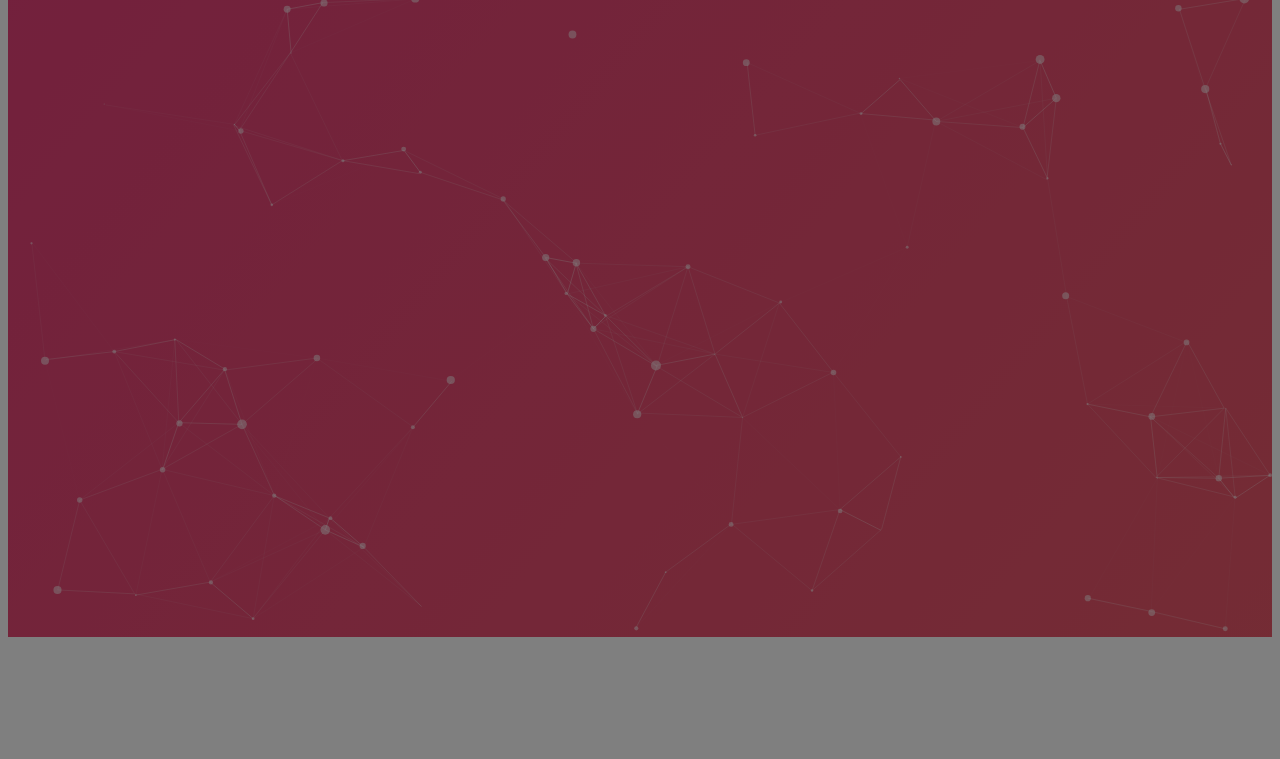
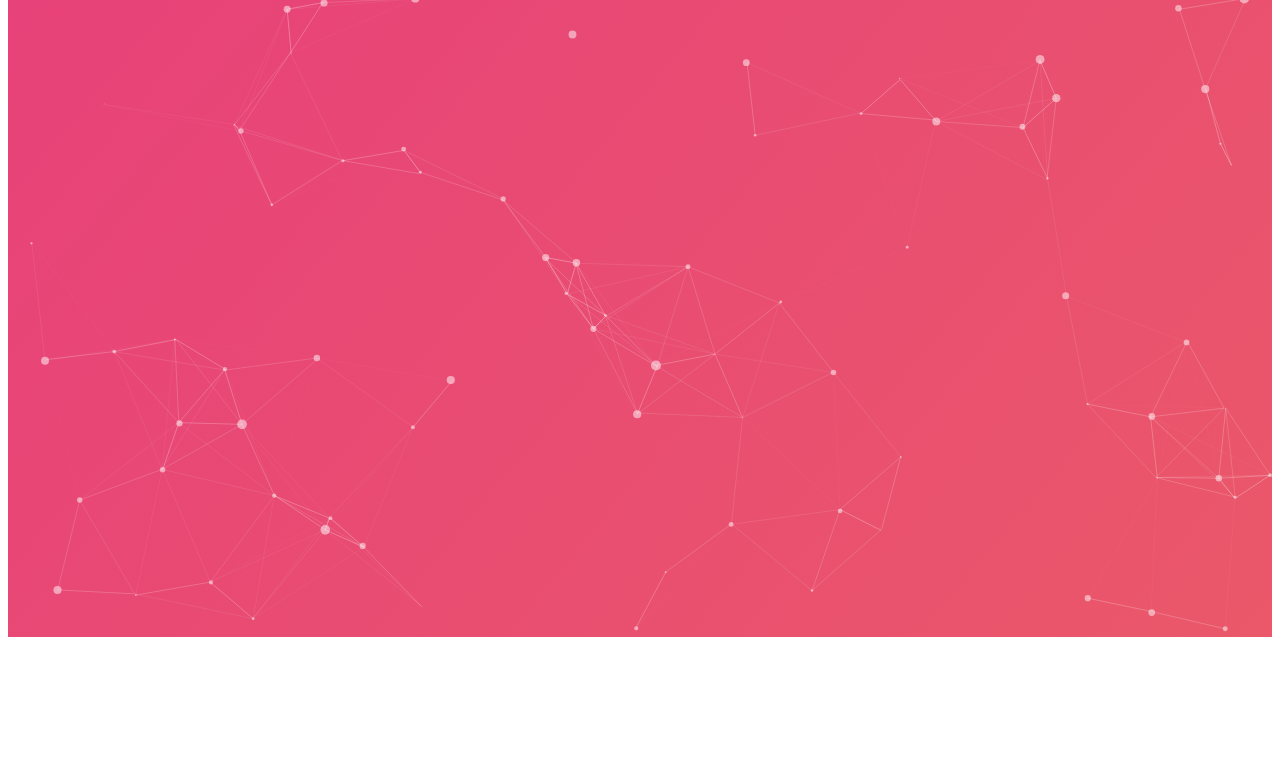
Before and after one commit to r3al/r3al.github.io, a plain HTML site: page index.html in a window 1280 px wide. Shown: the top 759 px of the page. Drawn offline with nearby package versions, Linux system fonts and the light colour scheme.

Commit message:
Update main.css

```diff
--- a/assets/css/main.css
+++ b/assets/css/main.css
@@ -133,18 +133,6 @@ html, body {
   text-decoration: underline;
 }
 
-/* Dark overlay */
-.overlay {
-  position: fixed;
-  width: 100%;
-  height: 100%;
-  top: 0;
-  left: 0;
-  right: 0;
-  bottom: 0;
-  background: rgba(0, 0, 0, 0.5);
-  z-index: 1;
-}
 
 /* Gradient Animation */
 @-webkit-keyframes gradientChange {
```
